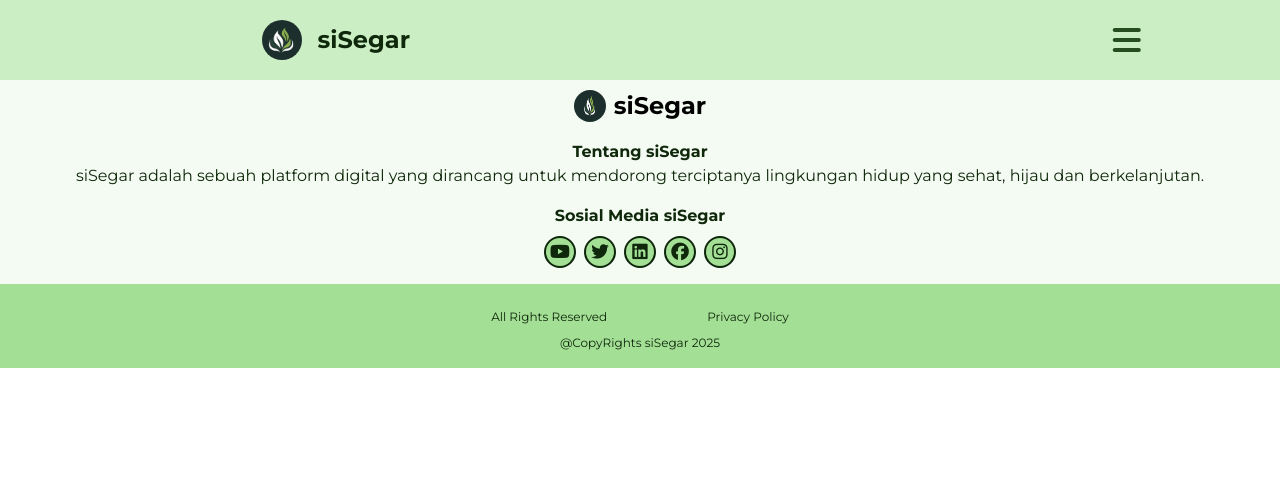
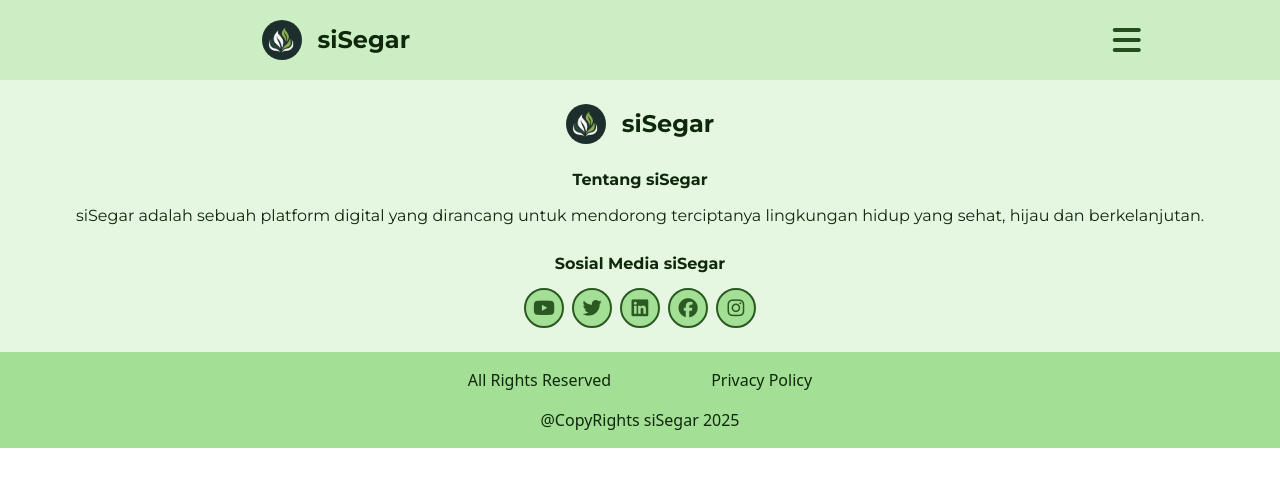
Before and after one commit to FajarAntiHero/front-end-siSegar, a React (Vite) app: page / in a window 1280 px wide. Shown: the top 486 px of the page. Built offline with nearby package versions, Linux system fonts and the light colour scheme.

Commit message:
fix footer

```diff
--- a/src/component/footer.jsx
+++ b/src/component/footer.jsx
@@ -1,55 +1,55 @@
 import logo_sisegar from "../assets/images/logo_sisegar.png";
+import { IconApp, LogoSiSegar } from "./utils";
 
 const socialIcons = [
-  "youtube",
-  "twitter",
-  "linkedin",
-  "facebook",
-  "instagram"
+  "fa-youtube",
+  "fa-twitter",
+  "fa-linkedin",
+  "fa-facebook",
+  "fa-instagram"
 ];
 
 export default function FooterContainer() {
   return (
     <footer>
-      <div className="bg-parsley-50 flex flex-col items-center font-montserrat">
+        <div className="bg-parsley-100 flex flex-col items-center font-montserrat">
+            <div className="container p-6">
+
                 {/* Logo & Judul */}
-        <div className="flex items-center gap-2 m-[1vh]">
-          <img src={logo_sisegar} alt="Logo siSegar" className="w-[4vh] h-[4vh] rounded-full" />
-          <p className="text-[24px] font-bold">siSegar</p>
+                <div className="w-full h-fit flex justify-center items-center mb-6">
+                    <LogoSiSegar/>
+                    <p className="text-2xl text-parsley-950 font-bold">siSegar</p>
                 </div>
 
                 {/* Tentang */}
-        <div className="m-[1vh] text-center text-parsley-950">
-          <p className="text-[16px] font-bold">Tentang siSegar</p>
+                <div className="text-center text-parsley-950 mb-6">
+                    <p className="text-[16px] font-bold mb-3">Tentang siSegar</p>
                     <p className="text-[16px]">
                         siSegar adalah sebuah platform digital yang dirancang untuk mendorong terciptanya lingkungan hidup yang sehat, hijau dan berkelanjutan.
                     </p>
                 </div>
 
                 {/* Sosial Media */}
-        <div className="m-[1vh] flex flex-col items-center">
-          <p className="text-[16px] font-bold text-parsley-950">Sosial Media siSegar</p>
-          <div className="flex items-center gap-2 m-[1vh]">
+                <div className="w-full h-fit bg-parsley-100">
+                    <p className="text-[16px] text-center font-bold text-parsley-950 mb-3">Sosial Media siSegar</p>
+                    <div className="w-full h-fit gap-2 flex justify-center">
                         {socialIcons.map((icon) => (
-              <div
-                key={icon}
-                className="w-[4vh] h-[4vh] bg-parsley-300 rounded-full flex items-center justify-center border-[2px] border-parsley-950"
-              >
-                <i className={`fa-brands fa-${icon} text-parsley-950 text-[2.2vh] leading-none`} />
-              </div>
+                        <IconApp nameIcon={icon}/>
                         ))}
                     </div>
                 </div>
+            </div>
 
+
+        </div>
         {/* Copyright */}
-        <div className="bg-parsley-300 w-full flex justify-center items-center">
-          <div className="m-[2vh] gap-5">
-            <div className="flex items-center gap-25 m-[1vh]">
-              <p className="text-[12px] text-center text-parsley-950">All Rights Reserved</p>
-              <p className="text-[12px] text-center text-parsley-950">Privacy Policy</p>
+        <div className="bg-parsley-300 w-full p-4">
+            <div className="container flex flex-col justify-center">
+                <div className="flex items-center justify-center w-full gap-25 mb-[1rem]">
+                    <a href="#" className="text-[16px] text-center text-parsley-950 relative cursor-pointer before:content-[''] before:w-full before:h-0.5 before:bg-parsley-950 before:scale-x-0 hover:before:scale-x-100 before:transition-all before:duration-[0.5s] before:absolute before:bottom-0 ">All Rights Reserved</a>
+                    <a href="#" className="text-[16px] text-center text-parsley-950 relative cursor-pointer before:content-[''] before:w-full before:h-0.5 before:bg-parsley-950 before:scale-x-0 hover:before:scale-x-100 before:transition-all before:duration-[0.5s] before:absolute before:bottom-0">Privacy Policy</a>
                 </div>
-            <p className="text-[12px] text-center text-parsley-950">@CopyRights siSegar 2025</p>
-          </div>
+                <p className="text-[16px] text-center text-parsley-950 relative cursor-pointer">@CopyRights siSegar 2025</p>
             </div>
         </div>
     </footer>
--- a/src/component/navbar.jsx
+++ b/src/component/navbar.jsx
@@ -69,8 +69,6 @@ export default function NavbarContainer() {
   };
 
   return (
-    <div className="relative">
-      {/* Navbar */}
     <nav className="bg-parsley-200 p-4 flex justify-between w-full h-[10vh]">
       <div className="w-[97.5%] h-full m-auto flex justify-between">
         <div className="w-[50%] h-full flex items-center justify-center">
@@ -86,7 +84,6 @@ export default function NavbarContainer() {
           ></i>
         </div>
       </div>
-      </nav>
 
       {/* Side Menu */}
       <div
@@ -94,24 +91,12 @@ export default function NavbarContainer() {
           menuOpen ? "translate-x-0" : "translate-x-full"
         }`}
       >
-        {/* <div className="w-full h-fit">
-          {["Beranda", "Tentang", "Layanan", "Blog"].map((item) => (
-            <div
-              key={item}
-              className="w-full h-[5vh] bg-white flex items-center justify-center transition-colors duration-200 hover:bg-emerald-200"
-            >
-                if (item == "Tentang") {
-                  <div></div>
-                }
-              <a href="#" className="text-emerald-950 font-medium">{item}</a>
-            </div>
-          ))}
-        </div> */}
         <NavbarSideList navbarListName={"Beranda"}/>
         <NavbarSideList navbarListName={"Tentang"}/>
         <NavbarSideList navbarListName={"Blog"}/>
         <NavbarSideList navbarListName={"Layanan"}/>
       </div>
-    </div>
+    </nav>
+
   );
 }
--- a/src/component/utils.jsx
+++ b/src/component/utils.jsx
@@ -3,8 +3,8 @@ import logoSiSegar from '../assets/images/logo_sisegar.png';
 export function IconApp( {nameIcon} ){
     return (
         <div className="w-[2.5rem] h-[2.5rem] rounded-3xl border-2 bg-parsley-300 border-parsley-800 flex justify-center items-center">
-            <a href="#">
-                <i className={`fa-brands ${nameIcon} text-parsley-800`}></i>
+            <a href="#" className="text-[1.2rem]">
+                <i className={`fa-brands ${nameIcon} text-parsley-800 text-[1.2rem]`}></i>
             </a>
         </div>
     )
--- a/src/pages/beranda.jsx
+++ b/src/pages/beranda.jsx
@@ -1,5 +1,7 @@
 import NavbarContainer from "../component/navbar";
 import FooterContainer from "../component/footer";
+
+
 
 export default function Beranda(){
     return (
```
Lines whose indentation alone changed are shown as unchanged.
